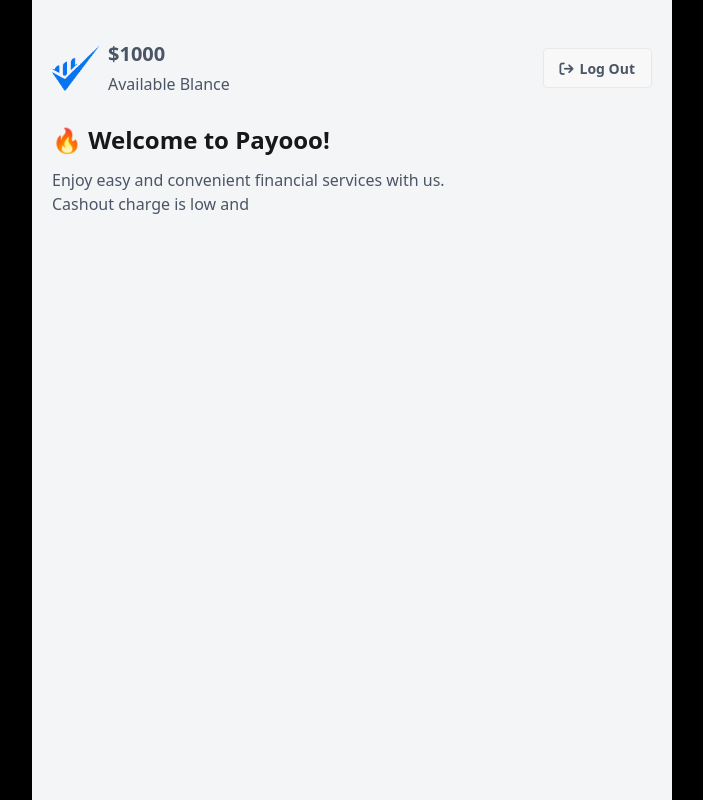
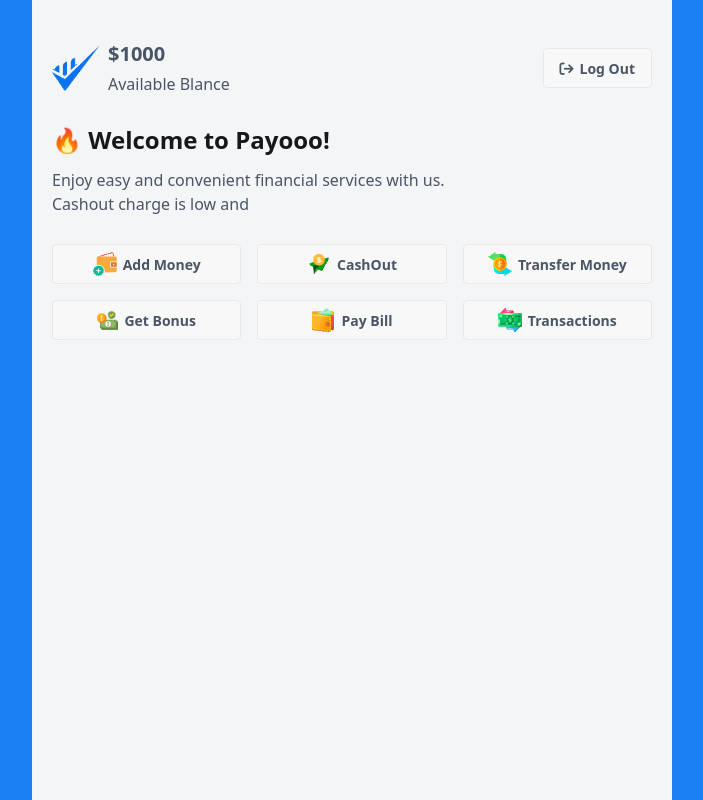
Before and after one commit to joynul24/digital-wallet-app, a plain HTML site: page home.html in a window 1280 px wide. Shown: the whole page, without its empty margins (288-991 px from the left). Drawn offline with nearby package versions, Linux system fonts and the light colour scheme.

Commit message:
I have added user action buttons

```diff
--- a/home.html
+++ b/home.html
@@ -6,12 +6,13 @@
     <meta name="viewport" content="width=device-width, initial-scale=1.0">
     <link rel="shortcut icon" href="./assets/facicon.png" type="image/x-icon">
     <title>Home Page</title>
+    <link rel="stylesheet" href="./index.css">
     <link href="https://cdn.jsdelivr.net/npm/daisyui@5" rel="stylesheet" type="text/css" />
     <script src="https://cdn.jsdelivr.net/npm/@tailwindcss/browser@4"></script>
     <script src="https://kit.fontawesome.com/44c614560c.js" crossorigin="anonymous"></script>
 </head>
 
-<body class="bg-black">
+<body class="primary-bg">
     <main class="h-screen pt-10 bg-[#F4F5F7] lg:w-2/4 mx-auto px-3 md:px-5">
        <!-- Balance and logout -->
         <div class="flex items-center justify-between text-gray-600">
@@ -33,6 +34,15 @@
             <h3 class="text-2xl font-semibold">🔥 Welcome to Payooo!</h3>
             <p class="text-gray-600 mt-3">Enjoy easy and convenient financial services with us. <br> Cashout charge is low and </p>
          </div>
+         <!-- User Actions Buttons -->
+          <div class="grid md:grid-cols-2 lg:grid-cols-3 gap-4 ">
+            <button class="btn btn-goast text-gray-600"><img src="./assets/add-money.png" alt="">Add Money</button>
+            <button class="btn btn-goast text-gray-600"><img src="./assets/cash-out.png" alt="">CashOut</button>
+            <button class="btn btn-goast text-gray-600"><img src="./assets/transfer-money.png" alt="">Transfer Money</button>
+            <button class="btn btn-goast text-gray-600"><img src="./assets/get-bonus.png" alt="">Get Bonus</button>
+            <button class="btn btn-goast text-gray-600"><img src="./assets/pay-bill.png" alt="">Pay Bill</button>
+            <button class="btn btn-goast text-gray-600"><img src="./assets/transactions.png" alt="">Transactions</button>
+          </div>
     </main>
 </body>
 
--- /dev/null
+++ b/index.css
@@ -0,0 +1,3 @@
+.primary-bg{
+    background-color: #1b80f3;
+}
```
Also changed, not shown: index.html (+3 -2 lines), tailwind.config.js (+7 -0 lines), assets/add-money.png (renamed from assets/wallet1.png), assets/cash-out.png (renamed from assets/send1.png), assets/get-bonus.png (renamed from assets/bonus1.png), assets/pay-bill.png (renamed from assets/purse1.png), assets/transactions.png (renamed from assets/transaction1.png), assets/transfer-money.png (renamed from assets/money1.png).
